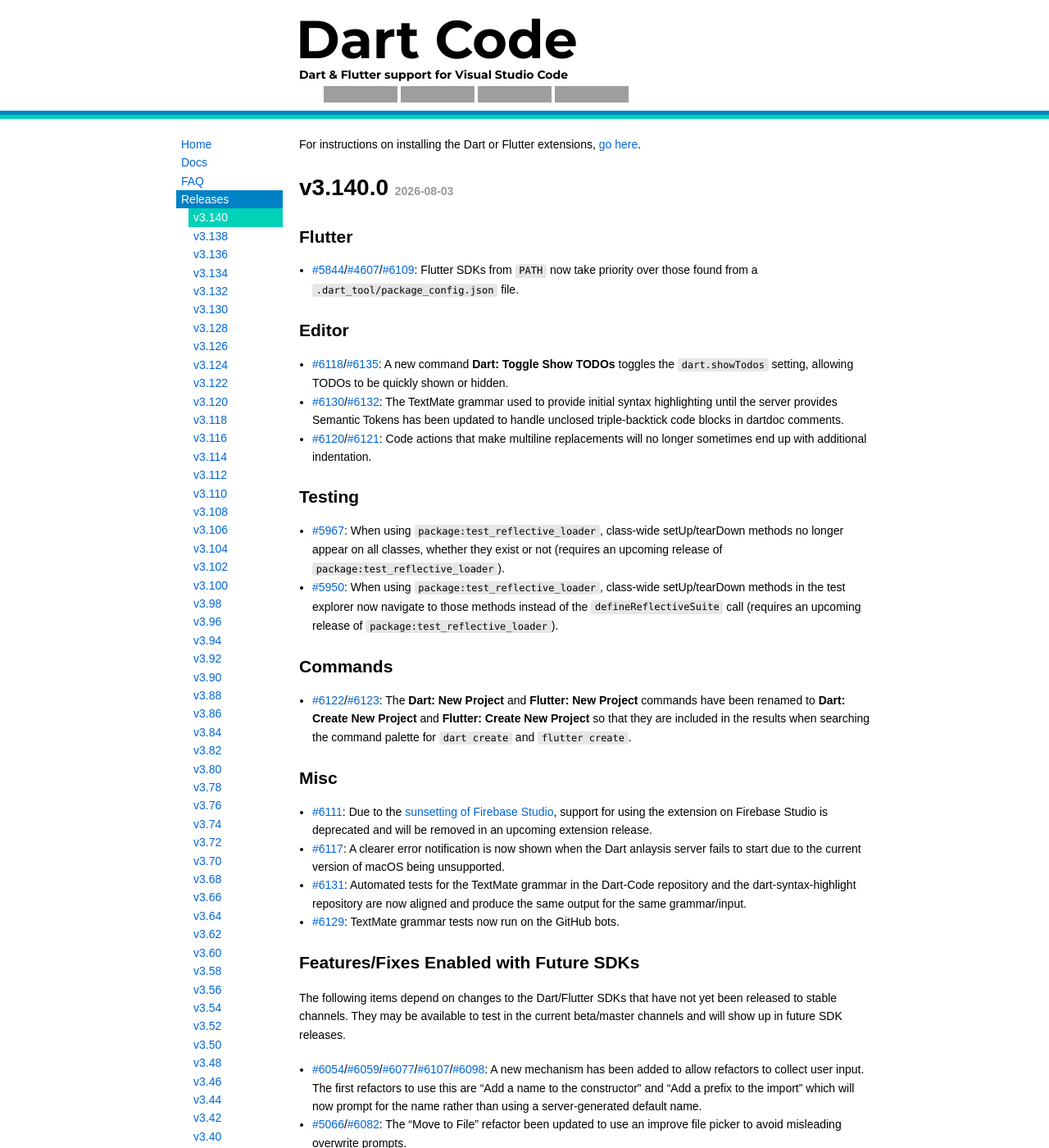
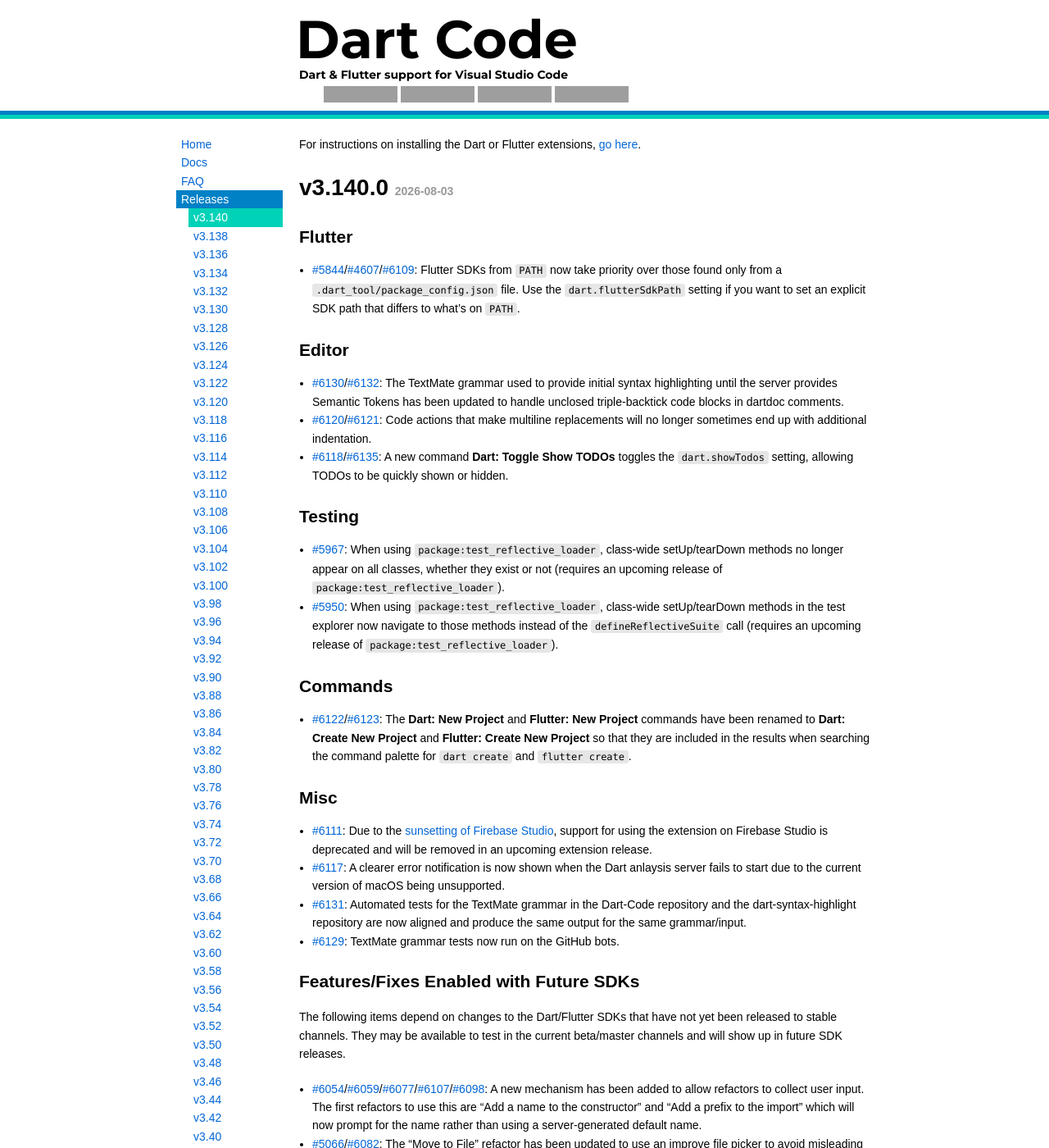
Before and after one commit to Dart-Code/Website, a Jekyll site: the page built from _releases/v3.140.md, in a window 1280 px wide and 1400 px high. Shown: the whole window at 82% size. Built offline with Jekyll 4.4.1, drawn with Linux system fonts in a browser that asks for light colours; some of the changed text lies outside the part shown; grey boxes are pictures that could not be loaded.

Commit message:
v3.140 release note tweaks

```diff
--- a/_releases/v3.140.md
+++ b/_releases/v3.140.md
@@ -8,13 +8,13 @@
 
 ## Flutter
 
-- [#5844](https://github.com/Dart-Code/Dart-Code/issues/5844)/[#4607](https://github.com/Dart-Code/Dart-Code/issues/4607)/[#6109](https://github.com/Dart-Code/Dart-Code/issues/6109): Flutter SDKs from `PATH` now take priority over those found from a `.dart_tool/package_config.json` file.
+- [#5844](https://github.com/Dart-Code/Dart-Code/issues/5844)/[#4607](https://github.com/Dart-Code/Dart-Code/issues/4607)/[#6109](https://github.com/Dart-Code/Dart-Code/issues/6109): Flutter SDKs from `PATH` now take priority over those found only from a `.dart_tool/package_config.json` file. Use the `dart.flutterSdkPath` setting if you want to set an explicit SDK path that differs to what's on `PATH`.
 
 ## Editor
 
-- [#6118](https://github.com/Dart-Code/Dart-Code/issues/6118)/[#6135](https://github.com/Dart-Code/Dart-Code/issues/6135): A new command **Dart: Toggle Show TODOs** toggles the `dart.showTodos` setting, allowing TODOs to be quickly shown or hidden.
 - [#6130](https://github.com/Dart-Code/Dart-Code/issues/6130)/[#6132](https://github.com/Dart-Code/Dart-Code/issues/6132): The TextMate grammar used to provide initial syntax highlighting until the server provides Semantic Tokens has been updated to handle unclosed triple-backtick code blocks in dartdoc comments.
 - [#6120](https://github.com/Dart-Code/Dart-Code/issues/6120)/[#6121](https://github.com/Dart-Code/Dart-Code/issues/6121): Code actions that make multiline replacements will no longer sometimes end up with additional indentation.
+- [#6118](https://github.com/Dart-Code/Dart-Code/issues/6118)/[#6135](https://github.com/Dart-Code/Dart-Code/issues/6135): A new command **Dart: Toggle Show TODOs** toggles the `dart.showTodos` setting, allowing TODOs to be quickly shown or hidden.
 
 ## Testing
 
@@ -37,7 +37,7 @@
 The following items depend on changes to the Dart/Flutter SDKs that have not yet been released to stable channels. They may be available to test in the current beta/master channels and will show up in future SDK releases.
 
 - [#6054](https://github.com/Dart-Code/Dart-Code/issues/6054)/[#6059](https://github.com/Dart-Code/Dart-Code/issues/6059)/[#6077](https://github.com/Dart-Code/Dart-Code/issues/6077)/[#6107](https://github.com/Dart-Code/Dart-Code/issues/6107)/[#6098](https://github.com/Dart-Code/Dart-Code/issues/6098): A new mechanism has been added to allow refactors to collect user input. The first refactors to use this are "Add a name to the constructor" and "Add a prefix to the import" which will now prompt for the name rather than using a server-generated default name.
-- [#5066](https://github.com/Dart-Code/Dart-Code/issues/5066)/[#6082](https://github.com/Dart-Code/Dart-Code/issues/6082): The "Move to File" refactor been updated to use an improve file picker to avoid misleading overwrite prompts.
+- [#5066](https://github.com/Dart-Code/Dart-Code/issues/5066)/[#6082](https://github.com/Dart-Code/Dart-Code/issues/6082): The "Move to File" refactor has been updated to use an improve file picker to avoid misleading overwrite prompts.
 - [#6115](https://github.com/Dart-Code/Dart-Code/issues/6115): The analysis server no longer sometimes crashes if it's open while the Dart SDK is overwritten (for example by a Flutter update).
 - [#6112](https://github.com/Dart-Code/Dart-Code/issues/6112): Code blocks in dartdocs no longer lose their colouring when the TextMate grammar is replaced by server-provided Semantic Tokens.
 - [#6017](https://github.com/Dart-Code/Dart-Code/issues/6017): The Flutter Widget Preview show no longer show an infinite loading status when it has fatally errored.
```
